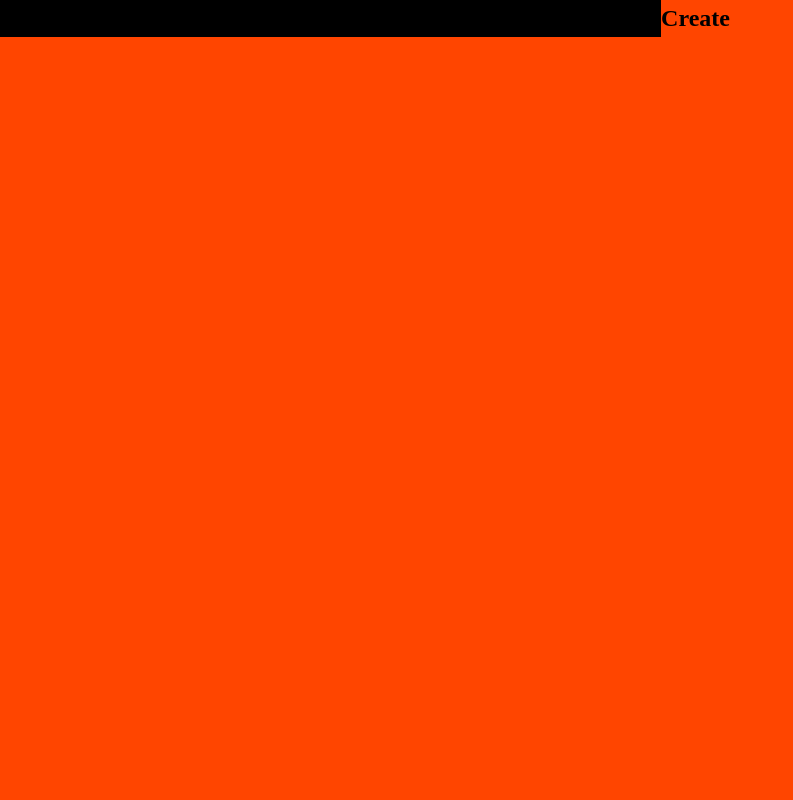
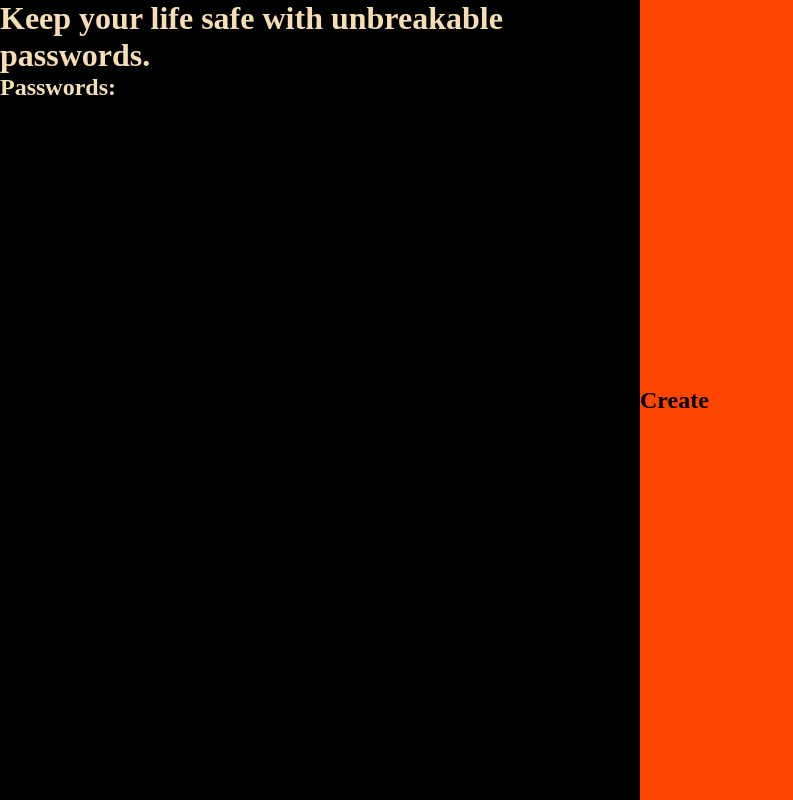
Before and after one commit to pawelek7k/password-generator, a website: page index.html in a window 1280 px wide. Shown: the whole page, without its empty margins (0-793 px from the left). Drawn offline with Linux system fonts and the light colour scheme.

Commit message:
add styles

```diff
--- a/index.html
+++ b/index.html
@@ -12,9 +12,11 @@
     <main>
         <div class="password-list-container">
             <h1>Keep your life safe with unbreakable passwords.</h1>
+            <h2>Passwords:</h2>
         </div>
         <div class="create-password-container">
             <h2>Create</h2>
+            <form action=""></form>
         </div>
     </main>
 </body>
--- a/styles/styles.css
+++ b/styles/styles.css
@@ -17,4 +17,7 @@ main {
 
 .password-list-container {
   background-color: black;
+  width: 50%;
+  height: 100vh;
+  color: wheat;
 }
```
